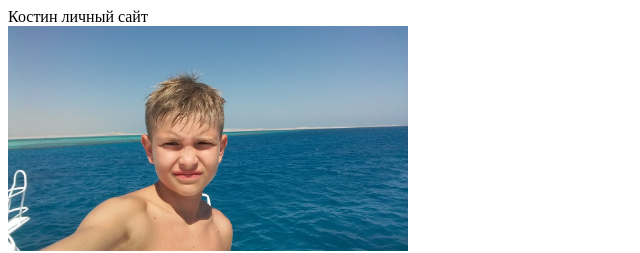
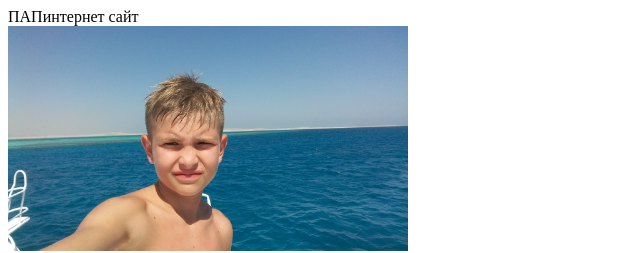
Before and after one commit to KostyaDranchuk/KostyaDranchuk, a plain HTML site: page index.html in a window 1280 px wide. Shown: the full height of the page, 0-640 px from the left. Drawn offline with Linux system fonts and the light colour scheme.

Commit message:
Update index.html

```diff
--- a/index.html
+++ b/index.html
@@ -2,7 +2,7 @@
 <html>
 <body>
 <div>
-  Костин личный сайт
+  ПАПинтернет сайт
   </div>
   <div>
 <img src="20170915_130649.jpg" alt="Smiley face" high=200 width=400/>
```
